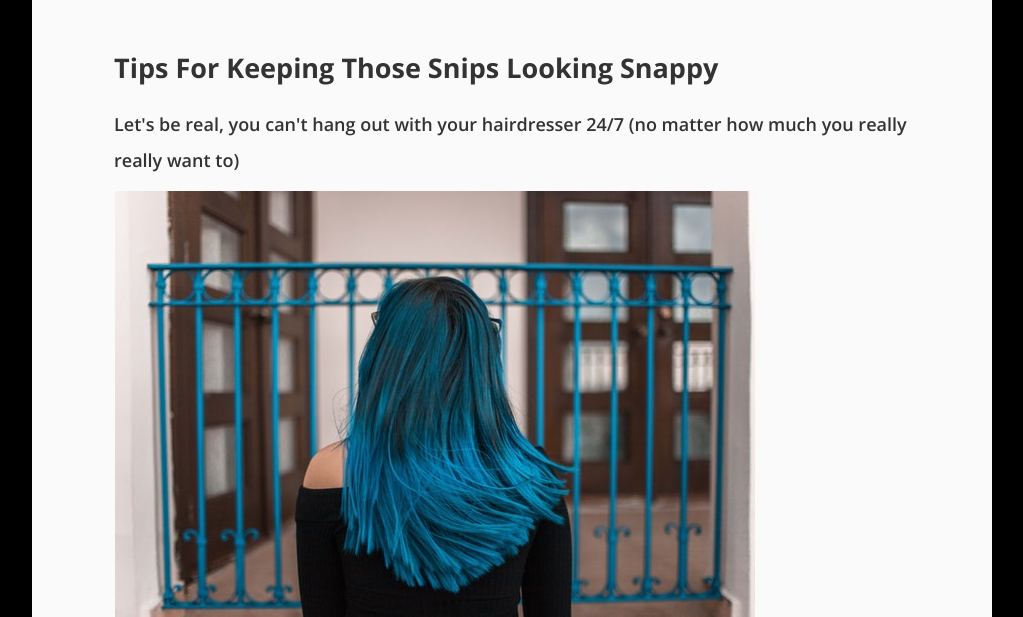
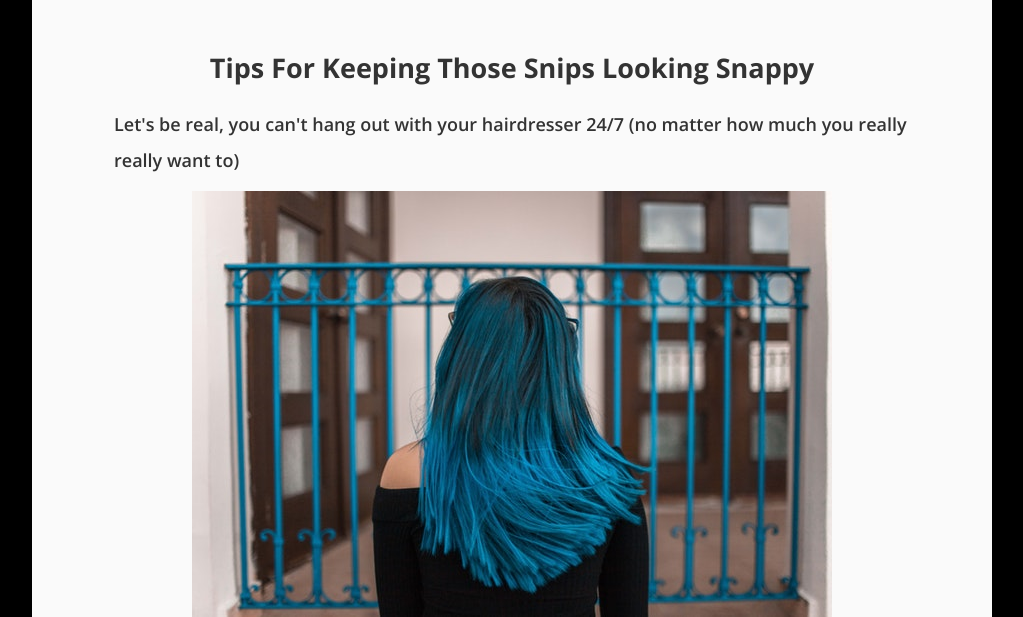
Before and after one commit to rebelcl0ud/newsletter, a plain HTML site: page public/index.html in a window 1280 px wide. Shown: the part 353-970 px from the top of the page, without its empty margins (128-1151 px from the left). Drawn offline with nearby package versions, Linux system fonts and the light colour scheme.

Commit message:
update: % on img and centering of main title

```diff
--- a/public/index.html
+++ b/public/index.html
@@ -14,6 +14,12 @@
   	@media only screen and (min-width: 960px) {
   		.container {
   			width: 960px;
+  		}
+  		.section-1-title h2 {
+  			text-align: center;
+  		}
+  		.section-1 img {
+  			max-width: 640px;
   		}
   	}
 
@@ -65,7 +71,7 @@
   			font-size: 15px !important;
   		}
   		.section-1 img {
-  			width: 65%;
+  			width: 75%;
   		}
   		.section-1-content {
   			font-size: 15px !important;
@@ -85,9 +91,6 @@
   		.section-3-img {
   			text-align: center;
   			padding: 50px 0 !important;
-  		}
-  		.section-3-cta-2 {
-  			padding: 0 80px 50px 75px !important;
   		}
   		.section-4 td {
   			width: 100%;
@@ -168,7 +171,7 @@
   								</td>
   							</tr>
   							<tr>
-  								<td>
+  								<td align="center">
   									<img align="center" src="./img/blue-hair.jpeg" style="padding: 0px 80px;">
   								</td>
   							</tr>
```
